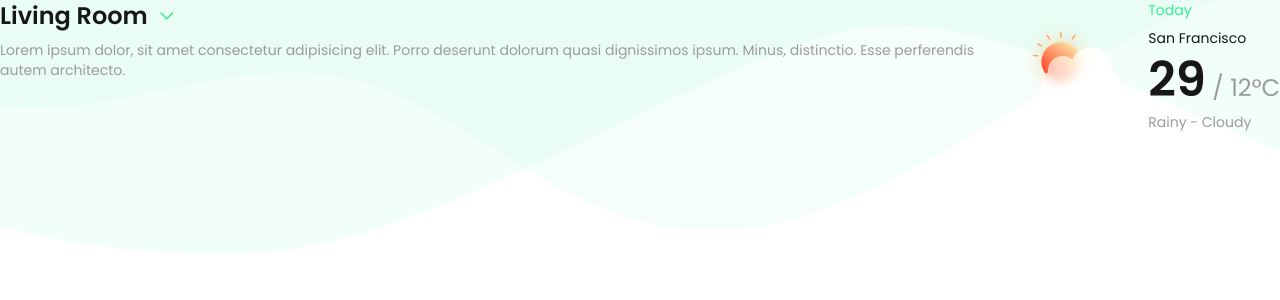
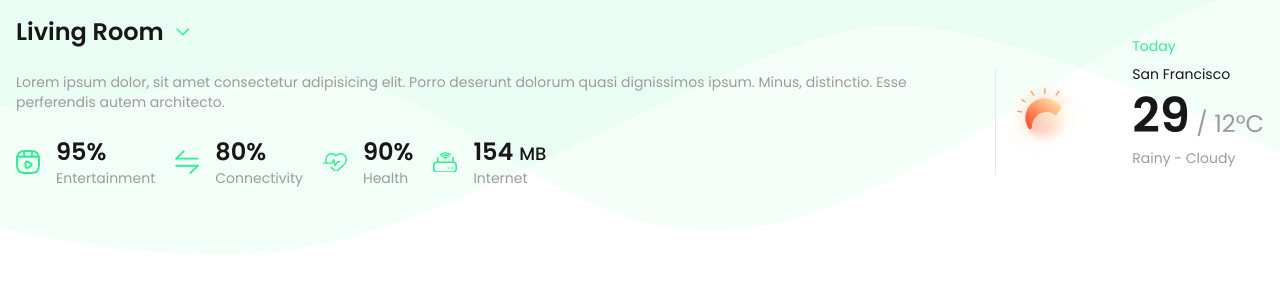
Before and after one commit to ibnul42/kirkglodf-dashboard, a Next.js app: page /dashboard in a window 1280 px wide. Shown: the top 300 px of the page. Built offline with nearby package versions, Linux system fonts and the light colour scheme.

Commit message:
dashboard first part

```diff
--- a/app/(authenticated)/dashboard/OverallInfo.jsx
+++ b/app/(authenticated)/dashboard/OverallInfo.jsx
@@ -4,10 +4,8 @@ import dynamic from "next/dynamic";
 import ArrowIcon from '@/components/IconComponent/ArrowIcon'
 
 export default function OverallInfo() {
-
-    const MenuIcon = dynamic(() => import('@assets/menu.svg'), { ssr: false });
     return (
-        <div className="flex-1 space-y-2">
+        <div className="flex-1 space-y-6">
             <div className=" flex items-center gap-3">
                 <p className='text-2xl font-semibold'>Living Room</p>
                 <ArrowIcon className="w-6 h-6" stroke="#31ED93" />
@@ -16,10 +14,41 @@ export default function OverallInfo() {
                 <p className='text-sm text-[#9B9B9B]'>Lorem ipsum dolor, sit amet consectetur adipisicing elit. Porro deserunt dolorum quasi dignissimos ipsum. Minus, distinctio. Esse perferendis autem architecto.</p>
             </article>
             <div className="">
-                {/* <div className="">
-                    <MenuIcon className="w-4 h-auto" />
-                </div> */}
+                <SingleInfo />
             </div>
         </div>
     )
 }
+
+const SingleInfo = () => {
+    const icons = {
+        Entertainment: dynamic(() => import('@assets/entertainment.svg'), { ssr: false }),
+        Connectivity: dynamic(() => import('@assets/connectivity.svg'), { ssr: false }),
+        Health: dynamic(() => import('@assets/health.svg'), { ssr: false }),
+        Internet: dynamic(() => import('@assets/internet.svg'), { ssr: false }),
+    };
+
+    const allConnect = [
+        { name: 'Entertainment', value: '95%' },
+        { name: 'Connectivity', value: '80%' },
+        { name: 'Health', value: '90%' },
+        { name: 'Internet', value: '154', text: true },
+    ];
+
+    return (
+        <div className="flex gap-5">
+            {allConnect.map(({ name, value, text }) => {
+                const Icon = icons[name];
+                return (
+                    <div key={name} className="flex gap-2 lg:gap-4 items-center">
+                        <Icon className="w-6 h-auto" />
+                        <div>
+                            <p className="text-lg lg:text-2xl font-semibold">{value} {text && <span className='text-sm lg:text-lg font-medium'>MB</span>}</p>
+                            <p className="text-sm text-[#9B9B9B]">{name}</p>
+                        </div>
+                    </div>
+                );
+            })}
+        </div>
+    );
+};
--- a/app/(authenticated)/dashboard/page.jsx
+++ b/app/(authenticated)/dashboard/page.jsx
@@ -11,10 +11,10 @@ export default function page() {
       src="/assets/dashboard.svg"
       alt="Background Photo"
     >
-      <div className="flex gap-2">
+      <div className="flex gap-2 p-4">
         <OverallInfo />
         <div className="flex gap-2 items-center">
-          <div className="">
+          <div className="border-l mt-10">
             <Image src='/assets/weather.png' height={500} width={500} className='w-32 h-auto' alt='' />
           </div>
           <div className="space-y-2">
```
